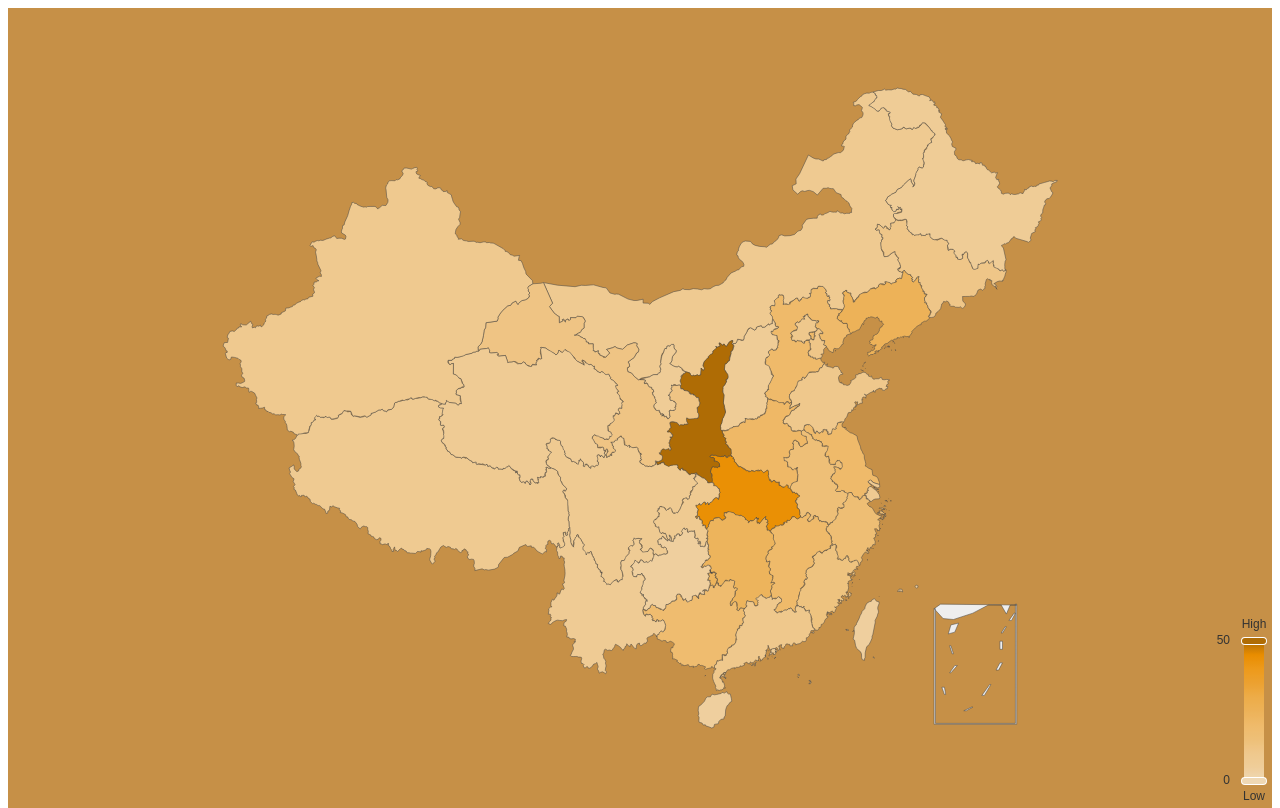
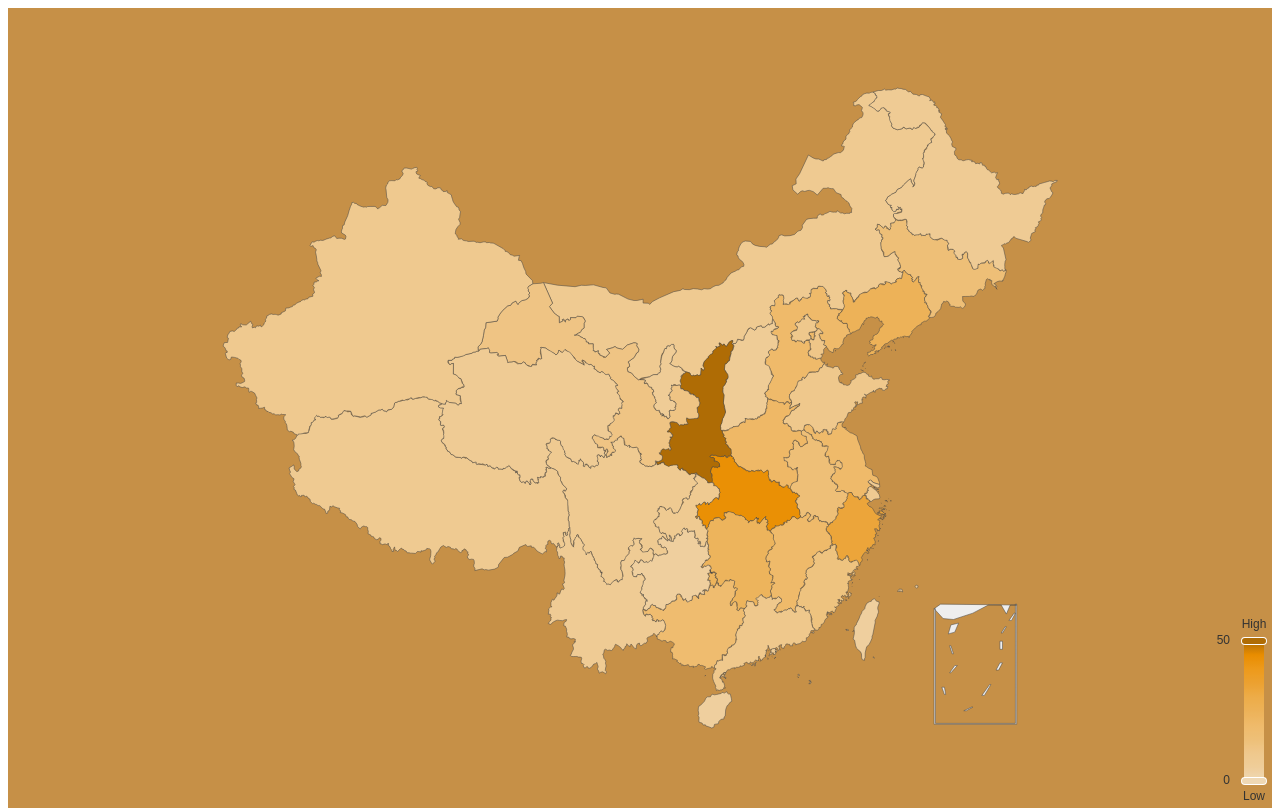
Before and after one commit to xxepic/xxxepic.github.io, a plain HTML site: page index.html in a window 1280 px wide. Drawn offline with nearby package versions, Linux system fonts and the light colour scheme.

Commit message:
Update index.html

```diff
--- a/index.html
+++ b/index.html
@@ -14,14 +14,14 @@
 		{name: '上海',value: 8 },{name: '重庆',value: 8 },
 		{name: '河北',value: 20 },{name: '河南',value: 21 },
 		{name: '云南',value: 7 },{name: '辽宁',value: 25 },
-		{name: '黑龙江',value: 6 },{name: '湖南',value: 24 },
+		{name: '黑龙江',value: 7 },{name: '湖南',value: 24 },
 		{name: '安徽',value: 15 },{name: '山东',value: 10 },
 		{name: '新疆',value: 9 },{name: '江苏',value: 20 },
-		{name: '浙江',value: 16 },{name: '江西',value: 20 },
+		{name: '浙江',value: 33 },{name: '江西',value: 20 },
 		{name: '湖北',value: 44 },{name: '广西',value: 18 },
 		{name: '甘肃',value: 12 },{name: '山西',value: 6 },
 		{name: '内蒙古',value: 8 },{name: '陕西',value: 80 },
-		{name: '吉林',value: 11 },{name: '福建',value: 13 },
+		{name: '吉林',value: 15 },{name: '福建',value: 13 },
 		{name: '贵州',value: 4 },{name: '广东',value: 10 },
 		{name: '青海',value: 7 },{name: '西藏',value: 8 },
 		{name: '四川',value: 8 },{name: '宁夏',value: 6 },
```
